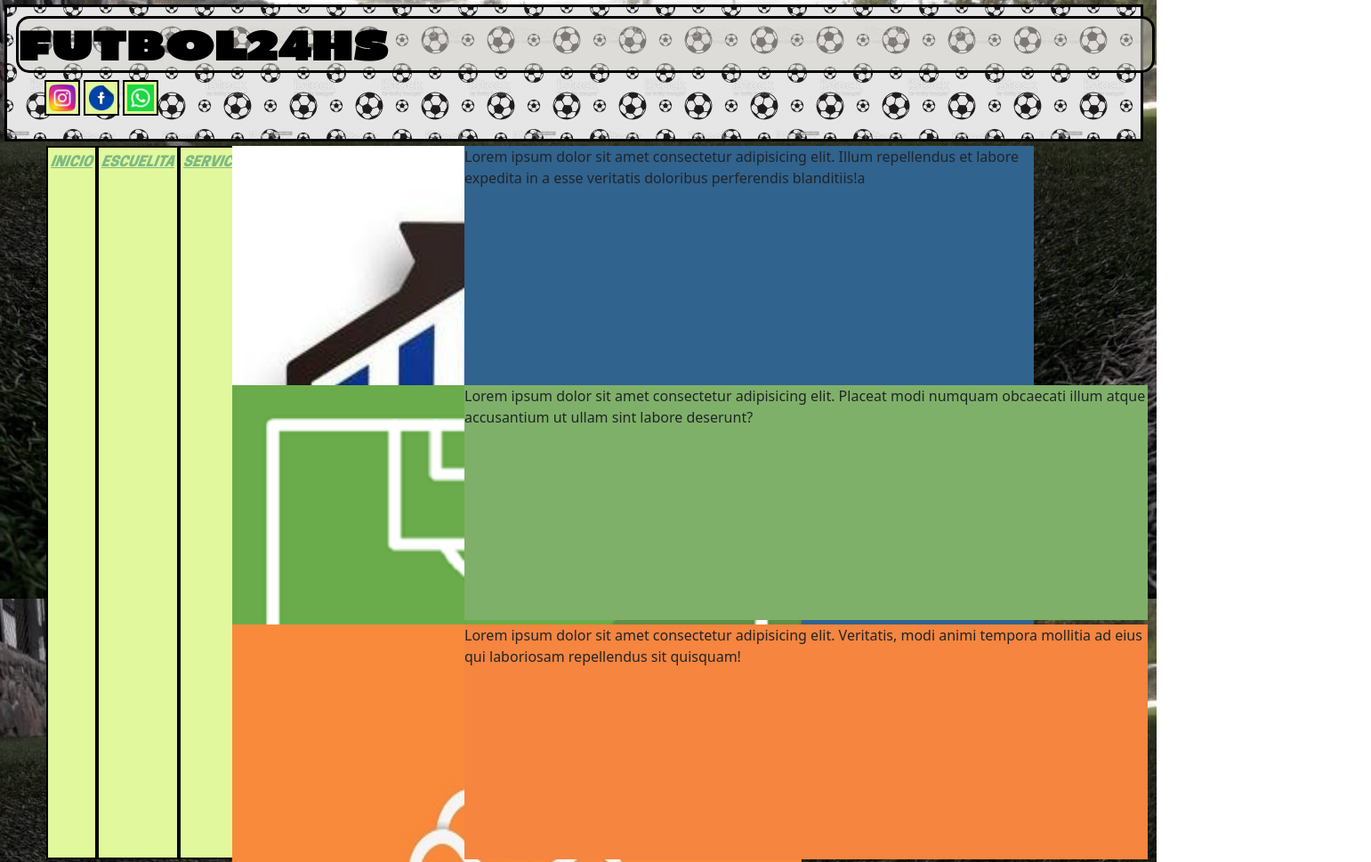
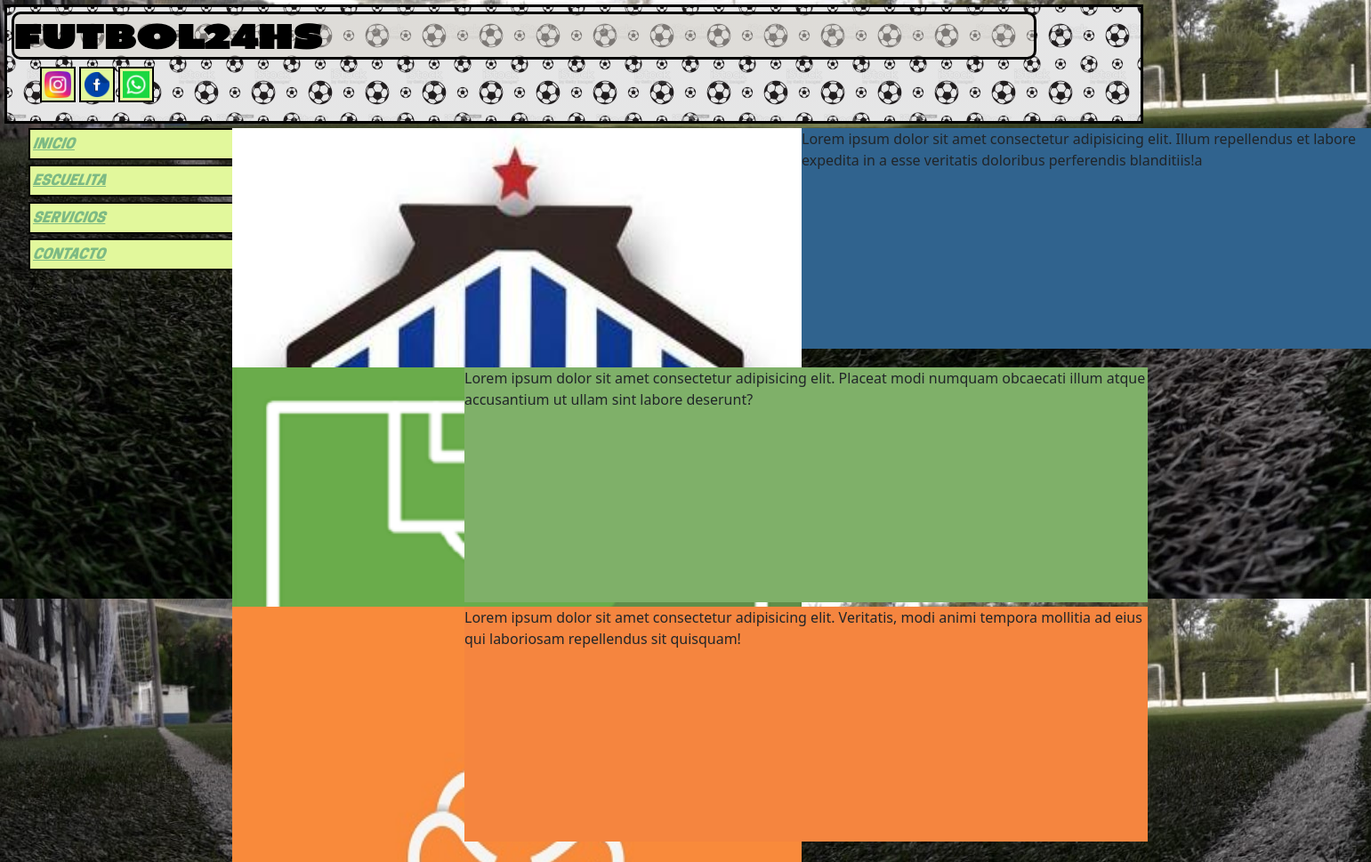
Before and after one commit to PabloTesta/Sitio-web-futbol24hs, a plain HTML site: page index.html in a window 1280 px wide. Shown: the top 969 px of the page at 89% size, 1541 px wide, since content can reach past the window. Drawn offline with nearby package versions, Linux system fonts and the light colour scheme; grey boxes are pictures that could not be loaded.

Commit message:
comiteando cambos para mergear otra rama

```diff
--- a/css/styles.css
+++ b/css/styles.css
@@ -27,16 +27,20 @@
     "logoCanchas articuloCanchas"
     "logoGym articuloGym";
  }
- .menu1 {
+
+ .menu1 ul{
+    display: flex;
+    flex-flow: row wrap;
+    width: 50vw;
     grid-area:nav;
-    margin-left: 20px;
-    justify-items:start ;
+    justify-content:space-around;
+
 }
-.escuela{
+ .escuela{
     display:flex;
     flex-direction: row;
-
-
+    flex-wrap: nowrap;
+     width:100vw;
 }
 .logoEscuela{
     grid-area:logoEscuela;
@@ -46,8 +50,9 @@
 .articuloEscuela{
     grid-area:articuloEscuela;
     background-color: #30638e;
-    width:50vw;
-    height:100vh;
+     width:50vw;
+
+
 
 }
  .logoCanchas{
@@ -84,7 +89,7 @@
     background-color:linear-gradient(#e2f89c,#c85777);
     font-size: larger;
     padding:20px;
-    transition: all .5s;
+    transition: all .1s;
 }
   @media screen and (min-width:768px){
         .contenedor{
@@ -101,9 +106,9 @@
        .menu1 ul {
         display:flex;
         justify-content: space-between;
-        flex-direction: row;
-        height: 100%;
-         margin-right: 89%;
+        flex-direction:column;
+        height: 20%;
+        margin-right: 89%;
         }
         li{
             border:solid 2px black;
@@ -114,13 +119,13 @@
             background-image:linear-gradient(#e2f89c,#7adfbb);
             font-size: larger;
             padding:20px;
-            transition: all .5s;
+            transition: all .1s;
         }
  }
 
 header{
     border: 3px solid black;
-    padding:10px;
+    padding:5px;
     margin: 5px;
     background-image:linear-gradient(rgba(5,7,12,0.1),rgba(5,7,12,0.1)), url(../imagen/fondo-header.jpg);
     background-repeat: repeat-x;
@@ -137,11 +142,11 @@
 }
 h1{ font-family:"BPdiet";
     text-align:left;
-   font-size: 300%;
-    color:black;
+/*    font-size: 300%;
+ */    color:black;
     background-color: rgba(216, 211, 204, 0.5);
-    width:100vw;
-    border-radius: 15px;
+    width:90vw;
+    border-radius: 10px;
     border: 3px solid black;
 }
 
--- a/index.html
+++ b/index.html
@@ -26,6 +26,7 @@
 
     </header>
     <main class="contenedor">
+
         <nav class="menu1">
             <ul>
                 <li><a href="#">INICIO</a> </li>
@@ -37,13 +38,14 @@
             </ul>
         </nav>
 
+        <article class="escuela">
         <img src="./imagen/logo pagina MPH.jpg" class="logoEscuela" alt="">
 
             <p class="articuloEscuela">Lorem ipsum dolor sit amet consectetur adipisicing elit.
                 Illum
                 repellendus et labore expedita in a
                 esse veritatis doloribus perferendis blanditiis!a</p>
-
+            </article>
 
 
 
```
